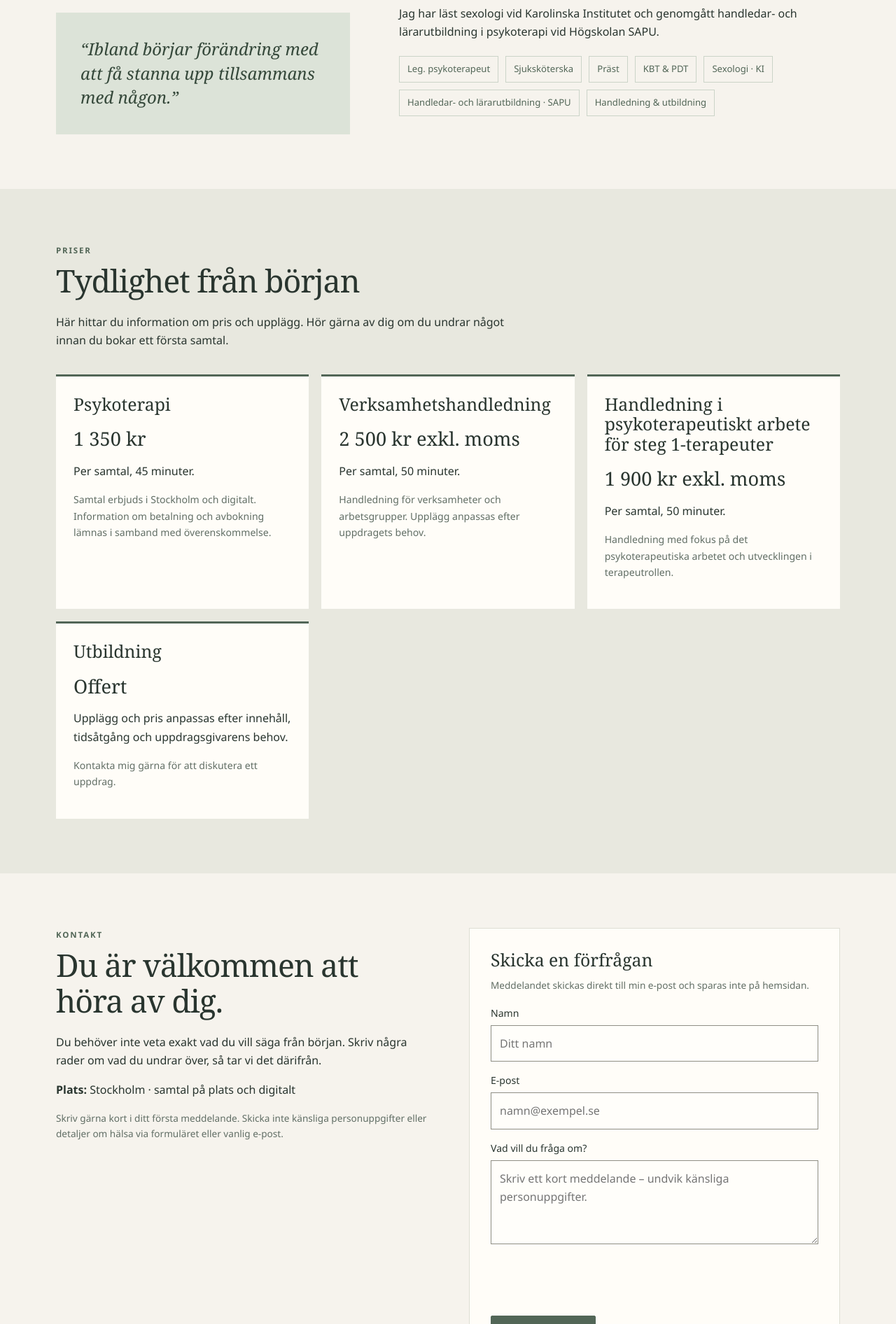
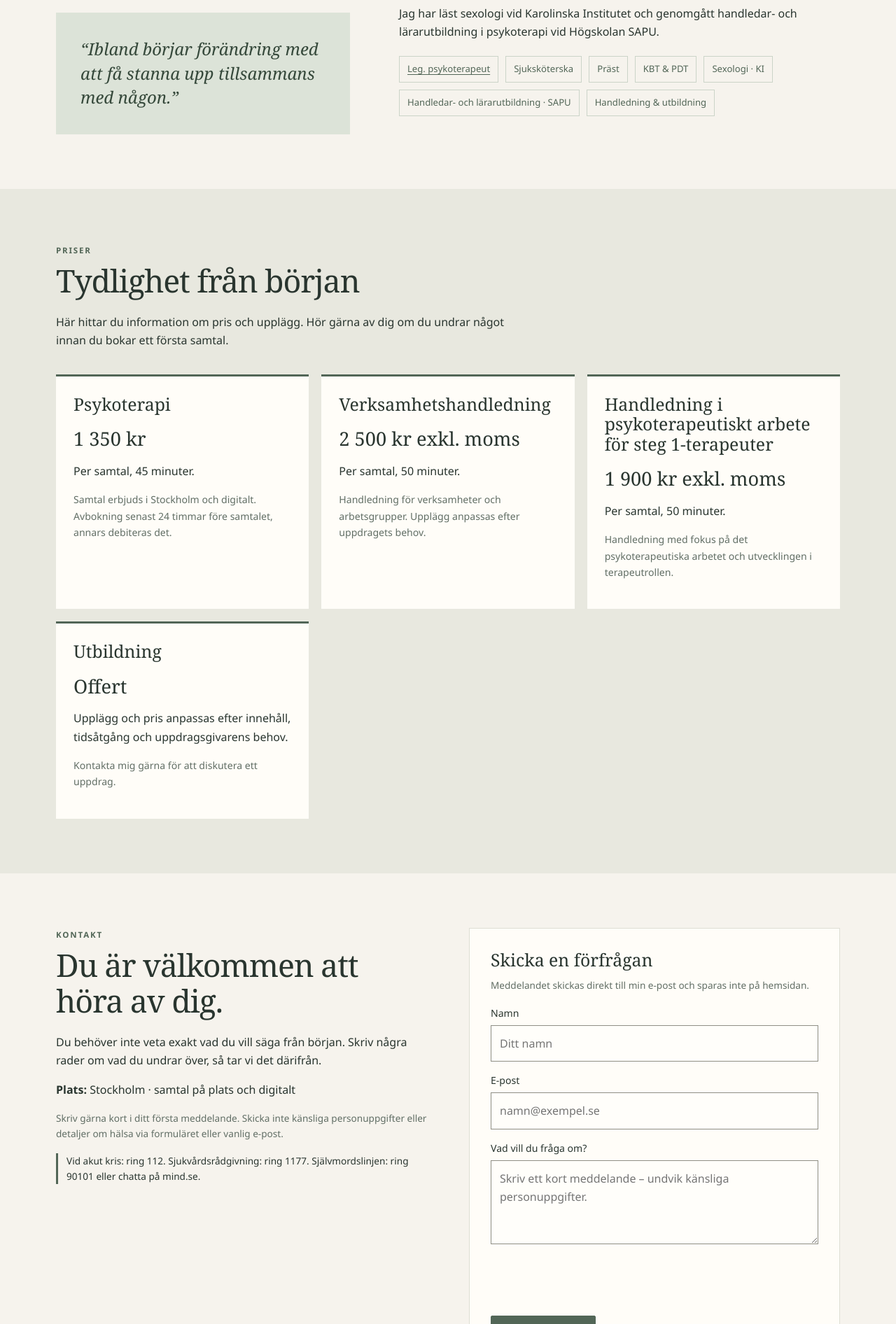
Before and after one commit to orangeelefant/mellanrum, an Astro site: page / in a window 1280 px wide. Shown: the part 2491-4383 px from the top of the page at 70% size. Built offline with nearby package versions, Linux system fonts and the light colour scheme; Astro itself is replaced by a stand-in of ours.

Commit message:
Krisrad, registerlänk, avbokning och lagringstid enligt Annas svar
Co-Authored-By: Claude Opus 5.5 <noreply@anthropic.com>

```diff
--- a/public/admin/config.yml
+++ b/public/admin/config.yml
@@ -81,6 +81,7 @@ collections:
                 label_singular: Etikett
                 widget: list
                 field: { name: tag, label: Etikett, widget: string }
+              - { name: registerUrl, label: Länk från etiketten "Leg." till Socialstyrelsens register, widget: string, required: false }
           - name: pricing
             label: Priser
             widget: object
@@ -110,6 +111,7 @@ collections:
                 field: { name: paragraph, label: Stycke, widget: text }
               - { name: location, label: Plats, widget: string }
               - { name: notice, label: Text om känsliga uppgifter, widget: text }
+              - { name: crisis, label: Rad om akut kris, widget: text }
               - { name: formHeading, label: Formulärets rubrik, widget: string }
               - { name: formNotice, label: Text ovanför formuläret, widget: text }
               - { name: messagePlaceholder, label: Exempeltext i meddelanderutan, widget: string }
--- a/src/data/site.json
+++ b/src/data/site.json
@@ -83,7 +83,8 @@
       "Sexologi · KI",
       "Handledar- och lärarutbildning · SAPU",
       "Handledning & utbildning"
-    ]
+    ],
+    "registerUrl": "https://www.socialstyrelsen.se/statistik-och-data/register/halso-och-sjukvardspersonal/"
   },
   "pricing": {
     "eyebrow": "Priser",
@@ -94,7 +95,7 @@
         "title": "Psykoterapi",
         "price": "1 350 kr",
         "text": "Per samtal, 45 minuter.",
-        "note": "Samtal erbjuds i Stockholm och digitalt. Information om betalning och avbokning lämnas i samband med överenskommelse."
+        "note": "Samtal erbjuds i Stockholm och digitalt. Avbokning senast 24 timmar före samtalet, annars debiteras det."
       },
       {
         "title": "Verksamhetshandledning",
@@ -124,6 +125,7 @@
     ],
     "location": "Stockholm · samtal på plats och digitalt",
     "notice": "Skriv gärna kort i ditt första meddelande. Skicka inte känsliga personuppgifter eller detaljer om hälsa via formuläret eller vanlig e-post.",
+    "crisis": "Vid akut kris: ring 112. Sjukvårdsrådgivning: ring 1177. Självmordslinjen: ring 90101 eller chatta på mind.se.",
     "formHeading": "Skicka en förfrågan",
     "formNotice": "Meddelandet skickas direkt till min e-post och sparas inte på hemsidan.",
     "messagePlaceholder": "Skriv ett kort meddelande – undvik känsliga personuppgifter.",
--- a/src/pages/index.astro
+++ b/src/pages/index.astro
@@ -74,7 +74,7 @@ const schema = {
     </div>
     <div><div class="eyebrow">{about.eyebrow}</div><h2>{about.heading}</h2>
       {about.paragraphs.map((p) => <p>{p}</p>)}
-      <ul class="credentials">{about.tags.map((tag) => <li class="tag">{tag}</li>)}</ul>
+      <ul class="credentials">{about.tags.map((tag) => <li class="tag">{tag.startsWith('Leg.') && about.registerUrl ? <a href={about.registerUrl} rel="noopener">{tag}</a> : tag}</li>)}</ul>
     </div>
   </div></section>
 
@@ -93,6 +93,7 @@ const schema = {
       <p><strong>Plats:</strong> {contact.location}</p>
       {booking.url && <p><a class="btn primary" href={booking.url} rel="noopener">{booking.label}</a></p>}
       <p class="notice">{contact.notice}</p>
+      <p class="crisis">{contact.crisis}</p>
     </div>
     <div class="contact-panel"><h3>{contact.formHeading}</h3>
       <p class="notice">{contact.formNotice}</p>
--- a/src/pages/integritet/index.astro
+++ b/src/pages/integritet/index.astro
@@ -11,7 +11,7 @@ import site from '../../data/site.json';
     <h2>Kontaktformuläret</h2>
     <p>När du skickar en förfrågan skickas ditt namn, din e-postadress och ditt meddelande direkt till min e-post. Hemsidan sparar inte meddelandet i någon databas eller logg.</p>
     <p>Skriv inte känsliga personuppgifter eller detaljer om din hälsa i formuläret. Det tar vi i stället när vi ses.</p>
-    <p>Jag använder uppgifterna bara för att svara dig. Den rättsliga grunden är mitt berättigade intresse av att kunna besvara förfrågningar, och åtgärder innan vi eventuellt inleder samtal. Vill du att jag raderar vår mejlväxling går det bra att be om det.</p>
+    <p>Jag använder uppgifterna bara för att svara dig. Mejl från formuläret raderas efter 12 månader om vi inte inleder samtal. Den rättsliga grunden är mitt berättigade intresse av att kunna besvara förfrågningar, och åtgärder innan vi eventuellt inleder samtal. Vill du att jag raderar vår mejlväxling går det bra att be om det.</p>
     <p>Formuläret och hemsidan drivs hos Cloudflare, som förmedlar meddelandet till min e-post utan att spara det.</p>
     <h2>Dina rättigheter</h2>
     <p>Du har rätt att få veta vilka uppgifter jag har om dig, få dem rättade eller raderade. Tycker du att dina uppgifter hanteras fel kan du klaga hos Integritetsskyddsmyndigheten (IMY), imy.se.</p>
--- a/src/styles/global.css
+++ b/src/styles/global.css
@@ -29,7 +29,7 @@ section{padding:78px 0}.section-head{max-width:680px;margin-bottom:35px}.service
 .price{font-family:var(--serif);font-size:1.7rem;margin:14px 0 10px}.price-note{font-size:.88rem;color:var(--muted)}
 .contact-grid{display:grid;grid-template-columns:1fr 1fr;gap:60px}.contact-panel{background:var(--white);padding:30px;border:1px solid var(--line)}
 label{display:block;font-size:.88rem;margin:0 0 6px}input,textarea{width:100%;padding:12px;border:1px solid var(--field);background:#fffefa;font:inherit;margin-bottom:15px;border-radius:0;color:var(--ink)}
-textarea{min-height:120px;resize:vertical}.notice{font-size:.85rem;color:var(--muted)}footer{padding:25px 0;border-top:1px solid var(--line);color:var(--muted);font-size:.83rem}
+textarea{min-height:120px;resize:vertical}.notice{font-size:.85rem;color:var(--muted)}.crisis{font-size:.85rem;padding-left:12px;border-left:3px solid var(--sage-dark)}.tag a{color:inherit;text-underline-offset:3px}footer{padding:25px 0;border-top:1px solid var(--line);color:var(--muted);font-size:.83rem}
 .footer-row{display:flex;justify-content:space-between;gap:15px;flex-wrap:wrap}
 .cf-turnstile{min-height:65px;margin:0 0 15px}
 /* avvikelse: tillgänglighet */
```
Also changed, not shown: DESIGN.md (+1 -0 lines), CHANGELOG.md.
